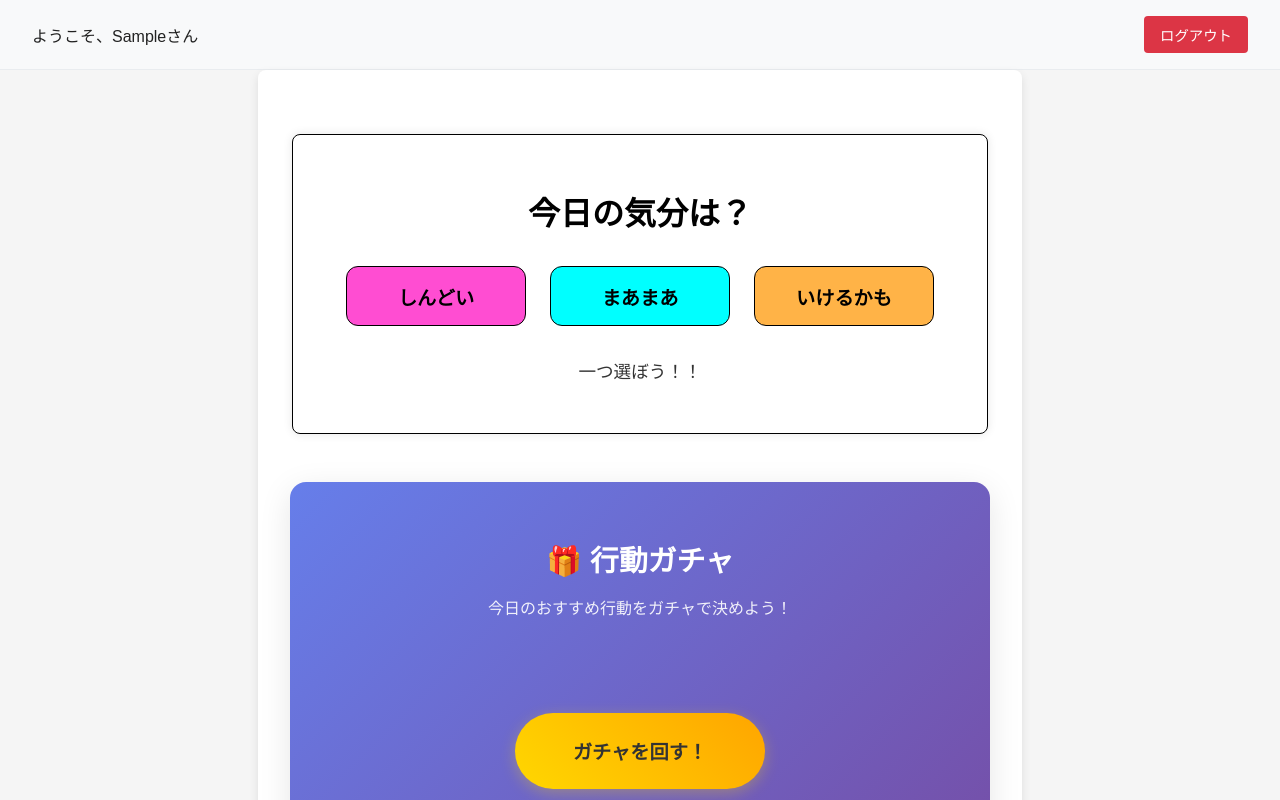
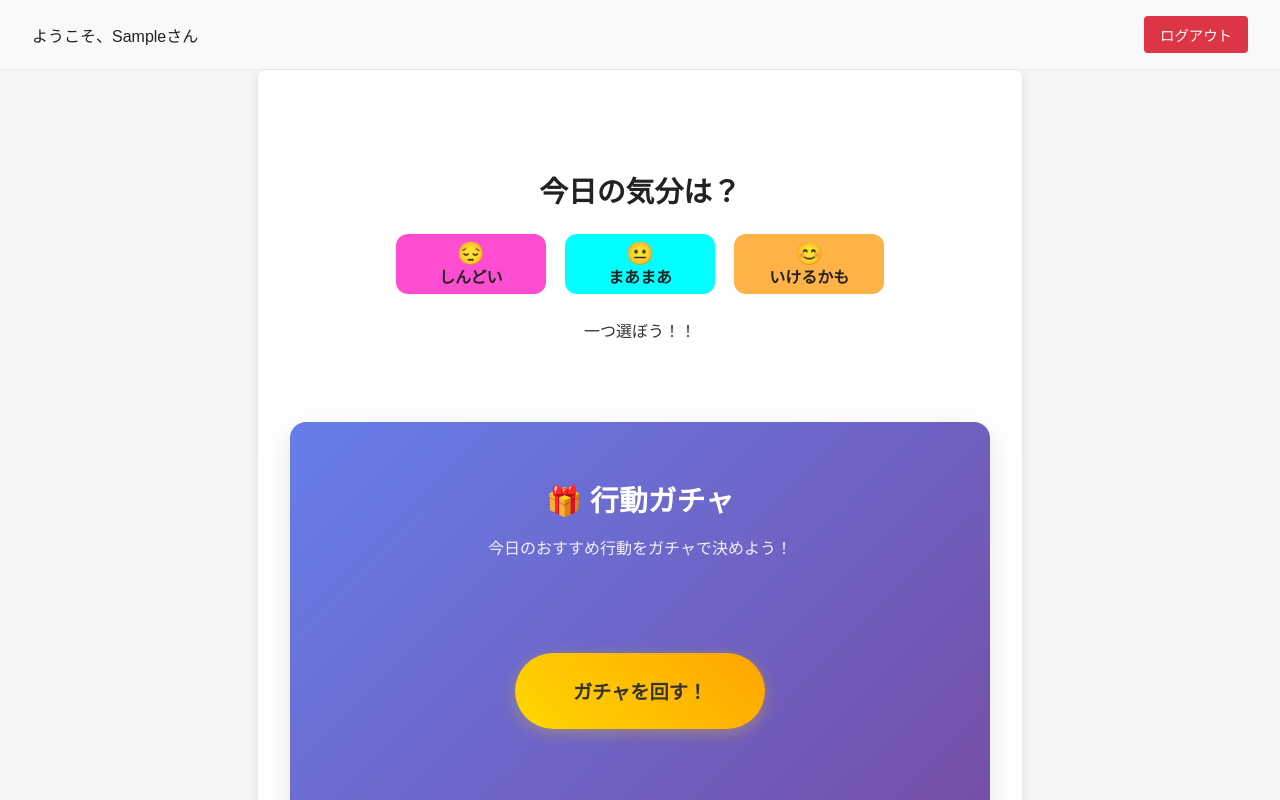
Before and after one commit to ncc-seisaku202/yurutto-app, a Vue app: page / in a window 1280 px wide. Both pictures are taken after typing "Sample", "Sample123" into the empty fields and a click on the button "ログイン". Shown: the top 800 px of the page. Built offline with nearby package versions, Linux system fonts and the light colour scheme.

Commit message:
気分選択画面修正

```diff
--- a/src/components/Lv1/MoodInput.vue
+++ b/src/components/Lv1/MoodInput.vue
@@ -11,17 +11,44 @@
           :key="index"
           :style="{ backgroundColor: option.color }"
           class="mood-button"
+          :aria-label="`気分を${option.label}に設定`"
           @click="selectMood(option)"
+          @keydown.enter="selectMood(option)"
+          @keydown.space.prevent="selectMood(option)"
         >
-          {{ option.label }}
+          <span class="mood-emoji">{{ option.emoji }}</span>
+          <span class="mood-label">{{ option.label }}</span>
         </button>
       </div>
       <p class="subtext">一つ選ぼう！！</p>
     </div>
 
     <div v-else class="confirm-box">
-      <p class="confirm-text">今日の気分は <strong>{{ selectedLabel }}</strong> で記録する？</p>
-      <button class="ok-button" @click="confirmMood">OK</button>
+      <div class="selected-mood-display">
+        <span class="selected-emoji">{{ selectedEmoji }}</span>
+        <p class="confirm-text">今日の気分は <strong>{{ selectedLabel }}</strong> で記録する？</p>
+      </div>
+      <div class="button-group">
+        <button
+          class="back-button"
+          @click="goBack"
+          @keydown.enter="goBack"
+          @keydown.space.prevent="goBack"
+          @keydown.esc="goBack"
+          aria-label="選択をやり直す"
+        >
+          戻る
+        </button>
+        <button
+          class="ok-button"
+          @click="confirmMood"
+          @keydown.enter="confirmMood"
+          @keydown.space.prevent="confirmMood"
+          aria-label="気分の記録を確定"
+        >
+          OK
+        </button>
+      </div>
     </div>
   </div>
 </template>
@@ -31,21 +58,31 @@ import { ref } from 'vue'
 const emit = defineEmits(['mood-selected'])
 
 const moodOptions = ref([
-  { label: 'しんどい', color: '#ff4dd2', value: 'tired' },       // ネオンピンク
-  { label: 'まあまあ', color: '#00ffff', value: 'so-so' },        // ネオンシアン
-  { label: 'いけるかも', color: '#ffb347', value: 'maybe-ok' },    // ネオンオレンジ
+  { label: 'しんどい', emoji: '😔', color: '#ff4dd2', value: 'tired' },       // ネオンピンク
+  { label: 'まあまあ', emoji: '😐', color: '#00ffff', value: 'so-so' },        // ネオンシアン
+  { label: 'いけるかも', emoji: '😊', color: '#ffb347', value: 'maybe-ok' },    // ネオンオレンジ
 ])
 
 const selectedMood = ref(null)
 const selectedLabel = ref('')
 const selectedColor = ref('')
+const selectedEmoji = ref('')
 const showConfirm = ref(false)
 
 function selectMood(option) {
   selectedMood.value = option.value
   selectedLabel.value = option.label
   selectedColor.value = option.color
+  selectedEmoji.value = option.emoji
   showConfirm.value = true
+}
+
+function goBack() {
+  showConfirm.value = false
+  selectedMood.value = null
+  selectedLabel.value = ''
+  selectedColor.value = ''
+  selectedEmoji.value = ''
 }
 
 function confirmMood() {
@@ -53,87 +90,272 @@ function confirmMood() {
     value: selectedMood.value,
     label: selectedLabel.value,
     color: selectedColor.value,
+    emoji: selectedEmoji.value,
     date: new Date().toISOString(),
   })
-  showConfirm.value = false
+  // 記録後にリセット
+  goBack()
 }
+
+// ESCキーでの戻る機能
+const handleKeydown = (event) => {
+  if (event.key === 'Escape' && showConfirm.value) {
+    goBack()
+  }
+}
+
+// マウント時にキーボードイベントリスナーを追加
+import { onMounted, onUnmounted } from 'vue'
+
+onMounted(() => {
+  document.addEventListener('keydown', handleKeydown)
+})
+
+onUnmounted(() => {
+  document.removeEventListener('keydown', handleKeydown)
+})
 </script>
 
 <style scoped>
+:root {
+  --primary-color: #00bfff;
+  --primary-hover: #009acd;
+  --border-color: #000;
+  --shadow-color: rgba(0, 0, 0, 0.1);
+  --text-color: #000;
+  --background-color: #fff;
+}
+
 .form-container {
   width: 90%; /* 画面サイズに応じて */
-  max-width: 650px; /* 行動ガチャと同じ幅に */
-  margin: 2rem auto;
-  background: #fff;
-  border: 1px solid #000;
+  max-width: 500px; /* サイズを縮小 */
+  margin: 1.5rem auto; /* マージンを縮小 */
+  background: var(--background-color);
+  border: 1px solid var(--border-color);
   border-radius: 8px;
-  padding: 2rem;
+  padding: 1.5rem; /* パディングを縮小 */
   text-align: center;
-  box-shadow: 0 0 10px rgba(0, 0, 0, 0.1);
+  box-shadow: 0 0 10px var(--shadow-color);
   transition: background-color 0.4s ease;
 }
 
 .title {
-  font-size: 2rem;
-  margin-bottom: 2rem;
-  color: #000;
+  font-size: 1.8rem; /* フォントサイズを縮小 */
+  margin-bottom: 1.5rem; /* マージンを縮小 */
+  color: var(--text-color);
 }
 
 .button-container {
   display: flex;
   justify-content: center;
-  gap: 1.5rem;
+  gap: 1.2rem; /* ギャップを少し縮小 */
   flex-wrap: wrap;
-  margin-bottom: 2rem;
+  margin-bottom: 1.5rem; /* マージンを縮小 */
 }
 
 .mood-button {
-  padding: 1rem 2rem;
-  width: 180px;
-  height: 60px;
-  border: 1px solid #000;
+  padding: 0.8rem 1.5rem; /* パディングを縮小 */
+  width: 150px; /* 幅を縮小 */
+  height: 60px; /* 高さを少し増加（アイコン分） */
+  border: 1px solid var(--border-color);
   border-radius: 12px;
-  font-size: 1.2rem;
+  font-size: 1.1rem; /* フォントサイズを縮小 */
   font-weight: bold;
-  color: #000;
+  color: var(--text-color);
   cursor: pointer;
   box-shadow: 0 0 10px white;
   transition: transform 0.2s ease, box-shadow 0.2s ease;
+  display: flex;
+  flex-direction: column;
+  align-items: center;
+  justify-content: center;
+  gap: 0.3rem;
 }
 
-.mood-button:hover {
+.mood-emoji {
+  font-size: 1.4rem;
+  line-height: 1;
+}
+
+.mood-label {
+  font-size: 1rem;
+  line-height: 1;
+}
+
+.mood-button:hover,
+.mood-button:focus {
   transform: scale(1.05);
   box-shadow: 0 0 20px white;
+  outline: 2px solid var(--primary-color);
+  outline-offset: 2px;
+}
+
+.mood-button:focus {
+  outline: 2px solid var(--primary-color);
+  outline-offset: 2px;
 }
 
 .subtext {
-  font-size: 1.1rem;
+  font-size: 1rem; /* フォントサイズを少し縮小 */
   color: #333;
 }
 
 .confirm-box {
-  margin-top: 10vh;
+  margin-top: 6vh; /* マージンを少し縮小 */
+}
+
+.selected-mood-display {
+  display: flex;
+  flex-direction: column;
+  align-items: center;
+  gap: 1rem;
+  margin-bottom: 2rem;
+}
+
+.selected-emoji {
+  font-size: 3rem;
+  line-height: 1;
+  animation: bounce 0.6s ease-in-out;
+}
+
+@keyframes bounce {
+  0%, 20%, 50%, 80%, 100% {
+    transform: translateY(0);
+  }
+  40% {
+    transform: translateY(-10px);
+  }
+  60% {
+    transform: translateY(-5px);
+  }
 }
 
 .confirm-text {
-  font-size: 1.8rem;
-  color: #000;
+  font-size: 1.4rem; /* フォントサイズを縮小 */
+  color: var(--text-color);
+  text-align: center;
+  margin: 0;
+}
+
+.button-group {
+  display: flex;
+  gap: 1rem;
+  justify-content: center;
+  flex-wrap: wrap;
+}
+
+.back-button {
+  background-color: #6c757d;
+  border: 1px solid var(--border-color);
+  padding: 0.8rem 2rem;
+  font-size: 1.1rem;
+  border-radius: 12px;
+  cursor: pointer;
+  color: var(--background-color);
+  font-weight: bold;
+  transition: background 0.2s ease, transform 0.1s ease;
+  min-width: 100px;
+}
+
+.back-button:hover,
+.back-button:focus {
+  background-color: #5a6268;
+  transform: translateY(-1px);
+  outline: 2px solid #6c757d;
+  outline-offset: 2px;
 }
 
 .ok-button {
-  margin-top: 2rem;
-  background-color: #00bfff;
-  border: 1px solid #000;
-  padding: 1rem 3rem;
-  font-size: 1.4rem;
+  background-color: var(--primary-color);
+  border: 1px solid var(--border-color);
+  padding: 0.8rem 2.5rem; /* パディングを縮小 */
+  font-size: 1.2rem; /* フォントサイズを縮小 */
   border-radius: 12px;
   cursor: pointer;
-  color: #fff;
+  color: var(--background-color);
   font-weight: bold;
-  transition: background 0.2s ease;
+  transition: background 0.2s ease, transform 0.1s ease;
+  min-width: 100px;
 }
 
-.ok-button:hover {
-  background-color: #009acd;
+.ok-button:hover,
+.ok-button:focus {
+  background-color: var(--primary-hover);
+  transform: translateY(-1px);
+  outline: 2px solid var(--primary-color);
+  outline-offset: 2px;
+}
+
+/* レスポンシブデザインの改善 */
+@media (max-width: 768px) {
+  .form-container {
+    width: 95%;
+    padding: 1rem;
+    margin: 1rem auto;
+  }
+
+  .button-container {
+    flex-direction: column;
+    align-items: center;
+    gap: 1rem;
+  }
+
+  .mood-button {
+    width: 100%;
+    max-width: 200px;
+  }
+
+  .title {
+    font-size: 1.6rem;
+  }
+
+  .confirm-text {
+    font-size: 1.4rem;
+  }
+}
+
+@media (max-width: 480px) {
+  .form-container {
+    padding: 0.8rem;
+  }
+
+  .title {
+    font-size: 1.4rem;
+    margin-bottom: 1rem;
+  }
+
+  .mood-button {
+    height: 55px;
+    font-size: 1rem;
+  }
+
+  .mood-emoji {
+    font-size: 1.2rem;
+  }
+
+  .mood-label {
+    font-size: 0.9rem;
+  }
+
+  .selected-emoji {
+    font-size: 2.5rem;
+  }
+
+  .confirm-text {
+    font-size: 1.1rem;
+  }
+
+  .button-group {
+    flex-direction: column;
+    align-items: center;
+  }
+
+  .back-button,
+  .ok-button {
+    font-size: 1rem;
+    padding: 0.7rem 1.5rem;
+    width: 100%;
+    max-width: 200px;
+  }
 }
 </style>
```
